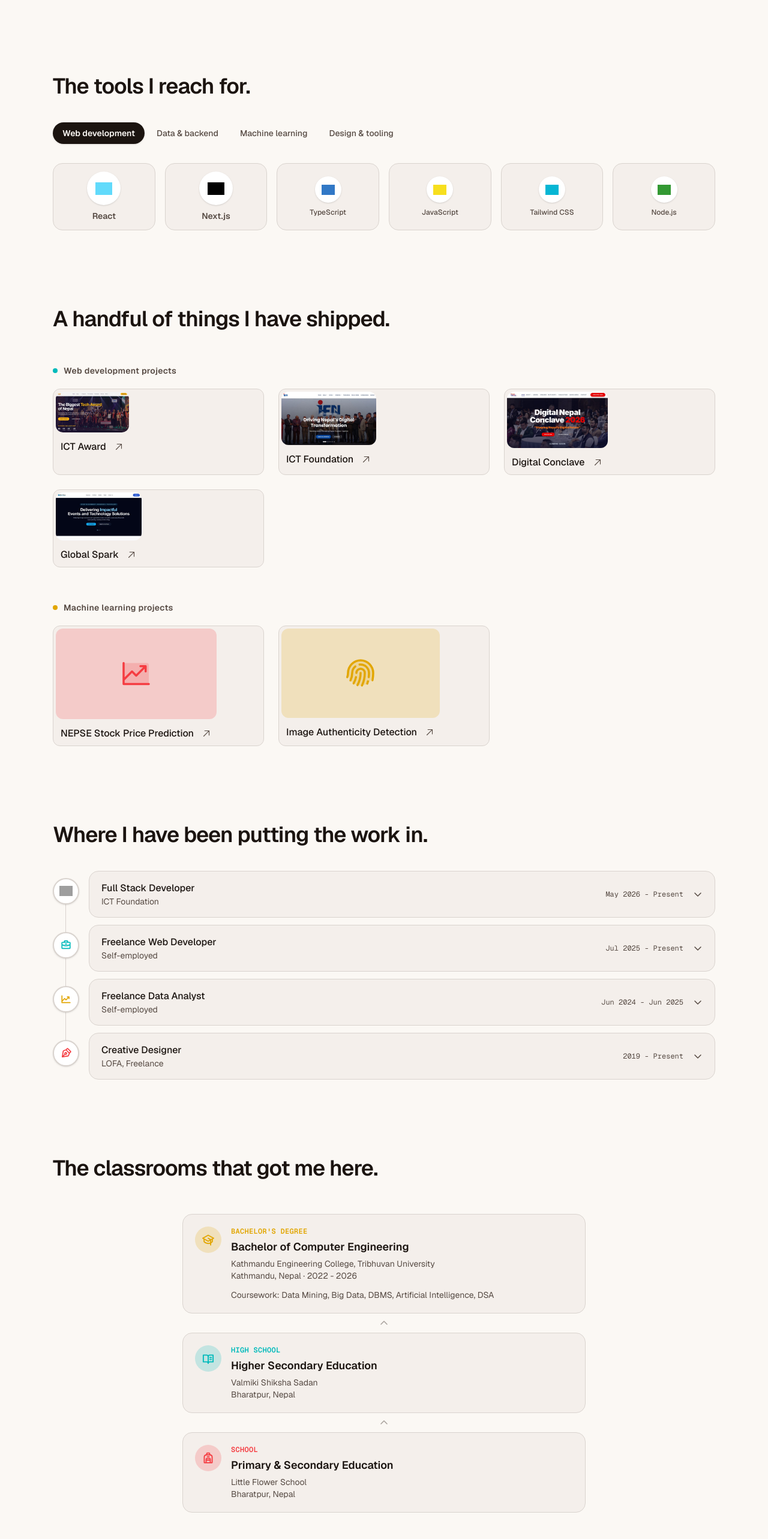
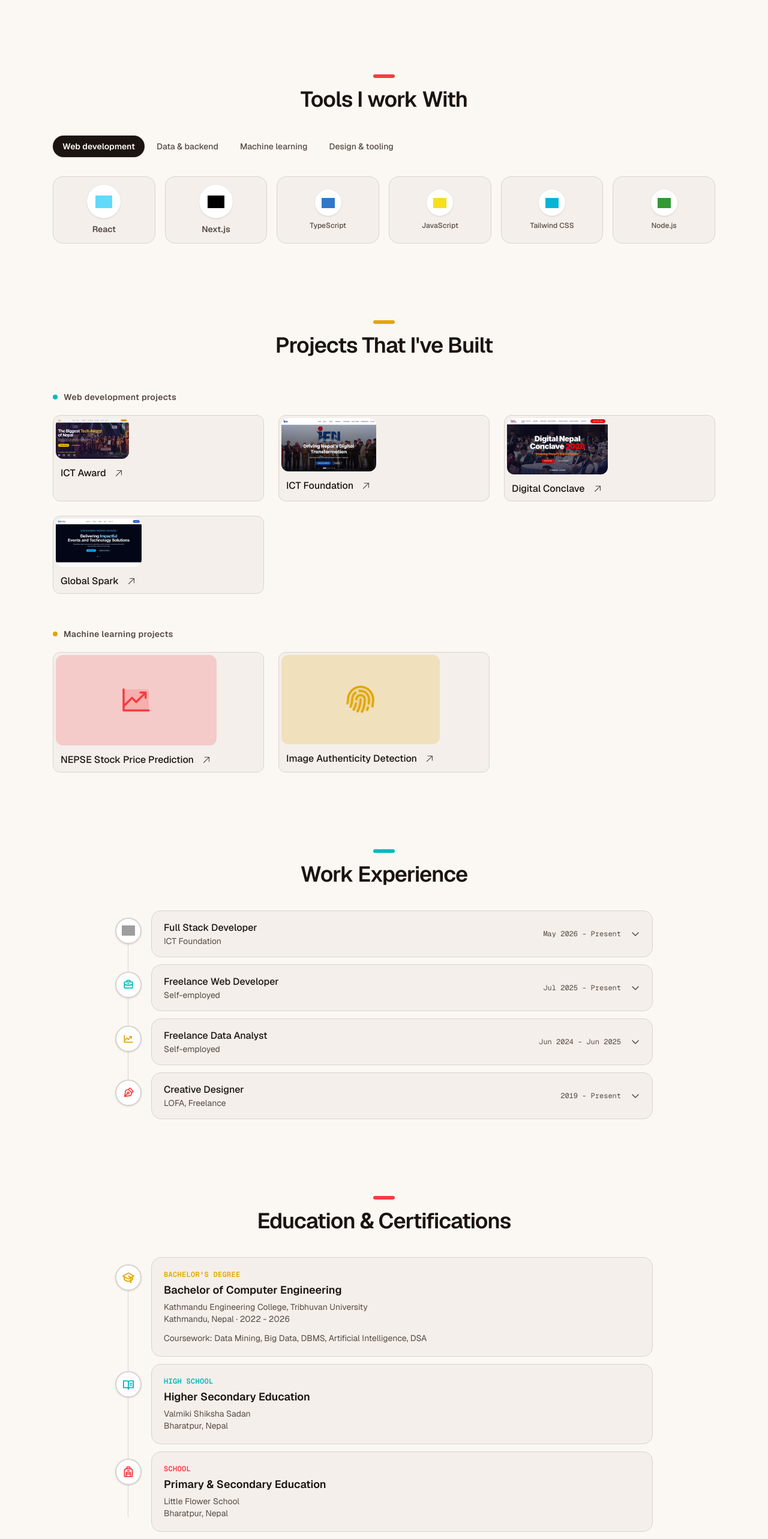
Before and after one commit to bishranta/Portfolio, a Next.js app: page / in a window 1280 px wide. Shown: the part 1060-3626 px from the top of the page at 60% size. Built offline with nearby package versions, Linux system fonts and the light colour scheme; grey boxes are pictures that could not be loaded.

Commit message:
title design changed

```diff
--- a/app/components/contact.tsx
+++ b/app/components/contact.tsx
@@ -56,7 +56,8 @@
         aria-hidden
         className="pointer-events-none absolute right-0 bottom-0 -z-10 size-[360px] rounded-full bg-mustard/10 blur-3xl"
       />
-      <Reveal>
+      <Reveal className="flex flex-col items-center text-center">
+        <span className="mb-4 block h-1.5 w-9 rounded-full bg-mustard" />
         <h2 className="max-w-[24ch] text-3xl font-semibold tracking-tight md:text-4xl">
           Get in touch.
         </h2>
--- a/app/components/education.tsx
+++ b/app/components/education.tsx
@@ -1,25 +1,22 @@
-import { Backpack, BookOpenText, CaretUp, GraduationCap } from "@phosphor-icons/react/dist/ssr";
+import { Backpack, BookOpenText, GraduationCap } from "@phosphor-icons/react/dist/ssr";
 import { Reveal, RevealItem, RevealStagger } from "./reveal";
 import { educationTimeline, certifications } from "@/app/lib/data";
 
 const levelStyle = [
   {
     Icon: GraduationCap,
-    bg: "bg-mustard/20",
     fg: "text-mustard",
     ring: "border-mustard/40",
     hoverRing: "hover:border-mustard/70",
   },
   {
     Icon: BookOpenText,
-    bg: "bg-teal/20",
     fg: "text-teal",
     ring: "border-teal/40",
     hoverRing: "hover:border-teal/70",
   },
   {
     Icon: Backpack,
-    bg: "bg-coral/20",
     fg: "text-coral",
     ring: "border-coral/40",
     hoverRing: "hover:border-coral/70",
@@ -29,27 +26,33 @@
 export function Education() {
   return (
     <section id="education" className="mx-auto max-w-6xl px-6 py-16">
-      <Reveal>
+      <Reveal className="flex flex-col items-center text-center">
+        <span className="mb-4 block h-1.5 w-9 rounded-full bg-coral" />
         <h2 className="max-w-[24ch] text-3xl font-semibold tracking-tight md:text-4xl">
-          The classrooms that got me here.
+          Education & Certifications
         </h2>
       </Reveal>
 
-      <RevealStagger className="mx-auto mt-14 flex max-w-2xl flex-col items-center">
+      <div className="relative mx-auto mt-10 max-w-4xl">
+        <div className="absolute left-[21px] top-6 bottom-6 w-px bg-line" />
+
+        <RevealStagger className="space-y-3">
           {educationTimeline.map((entry, i) => {
             const style = levelStyle[i % levelStyle.length];
             const Icon = style.Icon;
             return (
-            <div key={entry.org} className="flex w-full flex-col items-center">
-              <RevealItem
-                className={`flex w-full items-start gap-4 rounded-2xl border ${style.ring} bg-paper-dim p-5 transition-all duration-200 hover:-translate-y-1 hover:shadow-md ${style.hoverRing}`}
-              >
+              <RevealItem key={entry.org} className="flex gap-4">
+                <div className="flex w-11 shrink-0 justify-center pt-3">
                   <span
-                  className={`grid size-11 shrink-0 place-items-center rounded-full ${style.bg}`}
+                    className={`relative z-10 grid size-11 shrink-0 place-items-center rounded-full border-2 bg-white shadow-sm ${style.ring}`}
                   >
                     <Icon size={20} weight="bold" className={style.fg} />
                   </span>
-                <div className="min-w-0">
+                </div>
+
+                <div
+                  className={`min-w-0 flex-1 rounded-2xl border border-line bg-paper-dim p-5 transition-all duration-200 hover:-translate-y-1 hover:shadow-md ${style.hoverRing}`}
+                >
                   <p
                     className={`font-mono text-xs font-semibold uppercase tracking-wide ${style.fg}`}
                   >
@@ -70,17 +73,10 @@
                   )}
                 </div>
               </RevealItem>
-              {i < educationTimeline.length - 1 && (
-                <CaretUp
-                  size={16}
-                  weight="bold"
-                  className="my-2 shrink-0 text-ink-dim/50"
-                />
-              )}
-            </div>
             );
           })}
         </RevealStagger>
+      </div>
 
       <Reveal delay={0.1} className="mt-12 border-t border-line pt-8">
         <div className="flex items-center gap-2.5">
--- a/app/components/experience.tsx
+++ b/app/components/experience.tsx
@@ -36,13 +36,14 @@
 
   return (
     <section id="work" className="mx-auto max-w-6xl px-6 py-16">
-      <Reveal>
+      <Reveal className="flex flex-col items-center text-center">
+        <span className="mb-4 block h-1.5 w-9 rounded-full bg-teal" />
         <h2 className="max-w-[32ch] text-3xl font-semibold tracking-tight text-balance md:max-w-none md:text-4xl">
-          Where I have been putting the work in.
+          Work Experience
         </h2>
       </Reveal>
 
-      <div className="relative mt-10">
+      <div className="relative mx-auto mt-10 max-w-4xl">
         <div className="absolute left-[21px] top-6 bottom-6 w-px bg-line" />
 
         <RevealStagger className="space-y-3">
--- a/app/components/projects.tsx
+++ b/app/components/projects.tsx
@@ -89,9 +89,10 @@
 
   return (
     <section id="projects" className="mx-auto max-w-6xl px-6 py-16">
-      <Reveal>
+      <Reveal className="flex flex-col items-center text-center">
+        <span className="mb-4 block h-1.5 w-9 rounded-full bg-mustard" />
         <h2 className="max-w-[24ch] text-3xl font-semibold tracking-tight md:text-4xl">
-          A handful of things I have shipped.
+          Projects That I've Built
         </h2>
       </Reveal>
 
--- a/app/components/skills.tsx
+++ b/app/components/skills.tsx
@@ -19,9 +19,10 @@
 
   return (
     <section id="skills" className="mx-auto max-w-6xl px-6 py-16">
-      <Reveal>
+      <Reveal className="flex flex-col items-center text-center">
+        <span className="mb-4 block h-1.5 w-9 rounded-full bg-coral" />
         <h2 className="max-w-[24ch] text-3xl font-semibold tracking-tight md:text-4xl">
-          The tools I reach for.
+          Tools I work With
         </h2>
       </Reveal>
 
```
Also changed, not shown: 1 other file (tests, documents, lock files or other folders). Lines whose indentation alone changed are shown as unchanged.
